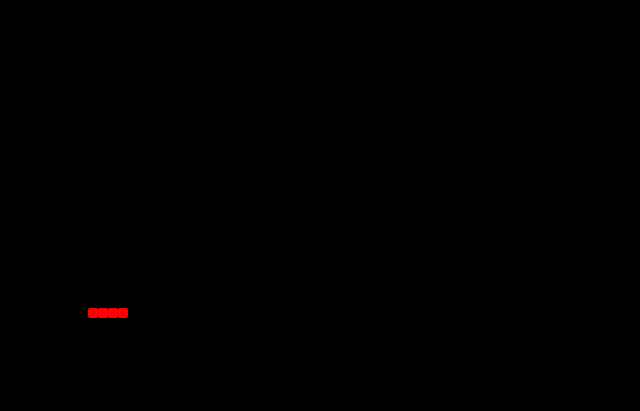
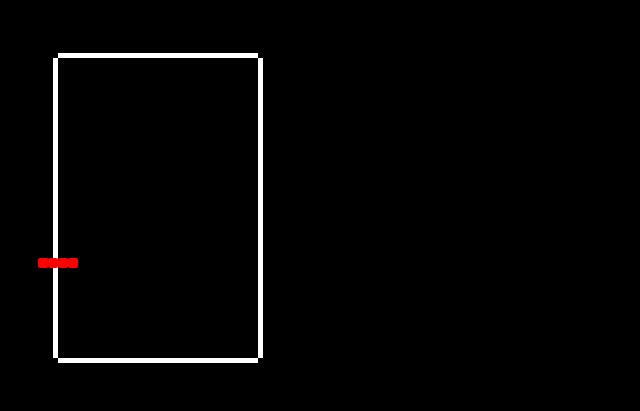
Before and after one commit to noobiept/tetris, a browser extension: page index.html in a window 1280 px wide. Shown: the whole page, without its empty margins (0-640 px from the left). Drawn offline with Linux system fonts and the light colour scheme.

Commit message:
- add a grid where the game is going to be played - don't have the actions being activated on key being held (use on key up)

```diff
--- a/index.html
+++ b/index.html
@@ -11,6 +11,7 @@
     <!-- scripts -->
     <script type="text/javascript" src="scripts/utilities.js"></script>
     <script type="text/javascript" src="scripts/main.js"></script>
+    <script type="text/javascript" src="scripts/grid.js"></script>
     <script type="text/javascript" src="scripts/piece.js"></script>
     <script type="text/javascript" src="scripts/i_piece.js"></script>
     <script type="text/javascript" src="scripts/square.js"></script>
--- /dev/null
+++ b/scripts/grid.js
@@ -0,0 +1,82 @@
+(function(window)
+{
+/*
+    startingX/Y is in pixels
+    squaresWidth/height is in number of squares
+ */
+
+function Grid( startingX, startingY, squaresWidth, squaresHeight )
+{
+this.draw( startingX, startingY, squaresWidth, squaresHeight );
+}
+
+
+/*
+    Draw the grid lines
+ */
+
+Grid.prototype.draw = function( startingX, startingY, squaresWidth, squaresHeight )
+{
+var width = squaresWidth * Square.size;
+var height = squaresHeight * Square.size;
+
+var thickness = 5;
+
+    // top line
+var top = new createjs.Shape();
+
+top.x = startingX;
+top.y = startingY;
+
+var g = top.graphics;
+
+g.beginFill( 'white' );
+g.drawRect( 0, -thickness, width, thickness );
+
+STAGE.addChild( top );
+
+
+    // bottom line
+var bottom = new createjs.Shape();
+
+bottom.x = startingX;
+bottom.y = startingY + height;
+
+g = bottom.graphics;
+
+g.beginFill( 'white' );
+g.drawRect( 0, 0, width, thickness );
+
+STAGE.addChild( bottom );
+
+    // left line
+var left = new createjs.Shape();
+
+left.x = startingX;
+left.y = startingY;
+
+g = left.graphics;
+
+g.beginFill( 'white' );
+g.drawRect( -thickness, 0, thickness, height ); // the -thickness in x is to take out the grid's own width out of the grid dimensions
+
+STAGE.addChild( left );
+
+    // right line
+var right = new createjs.Shape();
+
+right.x = startingX + width;
+right.y = startingY;
+
+g = right.graphics;
+
+g.beginFill( 'white' );
+g.drawRect( 0, 0, thickness, height );
+
+STAGE.addChild( right );
+};
+
+
+window.Grid = Grid;
+
+}(window));
--- a/scripts/main.js
+++ b/scripts/main.js
@@ -8,9 +8,25 @@
     - game ends when a piece reaches the top
 
 
+    Movement:
+
+        = left arrow  : move left
+        - right arrow : move right
+        - down arrow  : soft drop
+        - space       : hard drop
+        - a           : rotate left
+        - d           : rotate right
+
+
+
     reference:
 
         - http://en.wikipedia.org/wiki/Tetris
+
+
+    to doo:
+
+        - have the active piece move only one step when key is pressed, but if key is being pressed after a certain time, then it moves faster (as I have now, the key being held)
  */
 
 
@@ -32,12 +48,9 @@ var ACTIVE_PIECE;
 // keys being pressed/held
 var KEYS_HELD = {
     leftArrow  : false,     // move left
-    rightArrow : false,     // move right
-    downArrow  : false,     // soft drop
-    space      : false,     // hard drop
-    a          : false,     // rotate left
-    d          : false      // rotate right
+    rightArrow : false      // move right
     };
+
 
 
 window.onload = function()
@@ -81,26 +94,6 @@ switch( event.keyCode )
 
         KEYS_HELD.rightArrow = true;
         return false;
-
-    case EVENT_KEY.downArrow:
-
-        KEYS_HELD.downArrow = true;
-        return false;
-
-    case EVENT_KEY.space:
-
-        KEYS_HELD.space = true;
-        return false;
-
-    case EVENT_KEY.a:
-
-        KEYS_HELD.a = true;
-        return false;
-
-    case EVENT_KEY.d:
-
-        KEYS_HELD.d = true;
-        return false;
     }
 
 return true;
@@ -129,22 +122,22 @@ switch( event.keyCode )
 
     case EVENT_KEY.downArrow:
 
-        KEYS_HELD.downArrow = false;
+        ACTIVE_PIECE.softDrop();
         return false;
 
     case EVENT_KEY.space:
 
-        KEYS_HELD.space = false;
+        ACTIVE_PIECE.hardDrop();
         return false;
 
     case EVENT_KEY.a:
 
-        KEYS_HELD.a = false;
+        ACTIVE_PIECE.rotateLeft();
         return false;
 
     case EVENT_KEY.d:
 
-        KEYS_HELD.d = false;
+        ACTIVE_PIECE.rotateRight();
         return false;
     }
 
@@ -157,7 +150,12 @@ return true;
 
 function startGame()
 {
-var piece = new IPiece( 100, 100 );
+var startingX = 50;
+var startingY = 50;
+
+new Grid( startingX, startingY, 20, 30 );
+
+var piece = new IPiece( startingX, startingY ); //HERE pass the grid element, to center the piece in the grid
 
 ACTIVE_PIECE = piece;
 
@@ -233,24 +231,4 @@ else if ( KEYS_HELD.rightArrow )
     {
     ACTIVE_PIECE.moveRight();
     }
-
-else if ( KEYS_HELD.downArrow )
-    {
-
-    }
-
-else if ( KEYS_HELD.space )
-    {
-
-    }
-
-else if ( KEYS_HELD.a )
-    {
-
-    }
-
-else if ( KEYS_HELD.d )
-    {
-
-    }
 }
--- a/scripts/piece.js
+++ b/scripts/piece.js
@@ -25,6 +25,29 @@ this.shape.x += Square.size;
 };
 
 
+Piece.prototype.rotateLeft = function()
+{
+this.shape.rotation += 90;
+};
+
+
+Piece.prototype.rotateRight = function()
+{
+this.shape.rotation -= 90;
+};
+
+
+Piece.prototype.softDrop = function()
+{
+
+};
+
+
+Piece.prototype.hardDrop = function()
+{
+
+};
+
 
 
 window.Piece = Piece;
```
